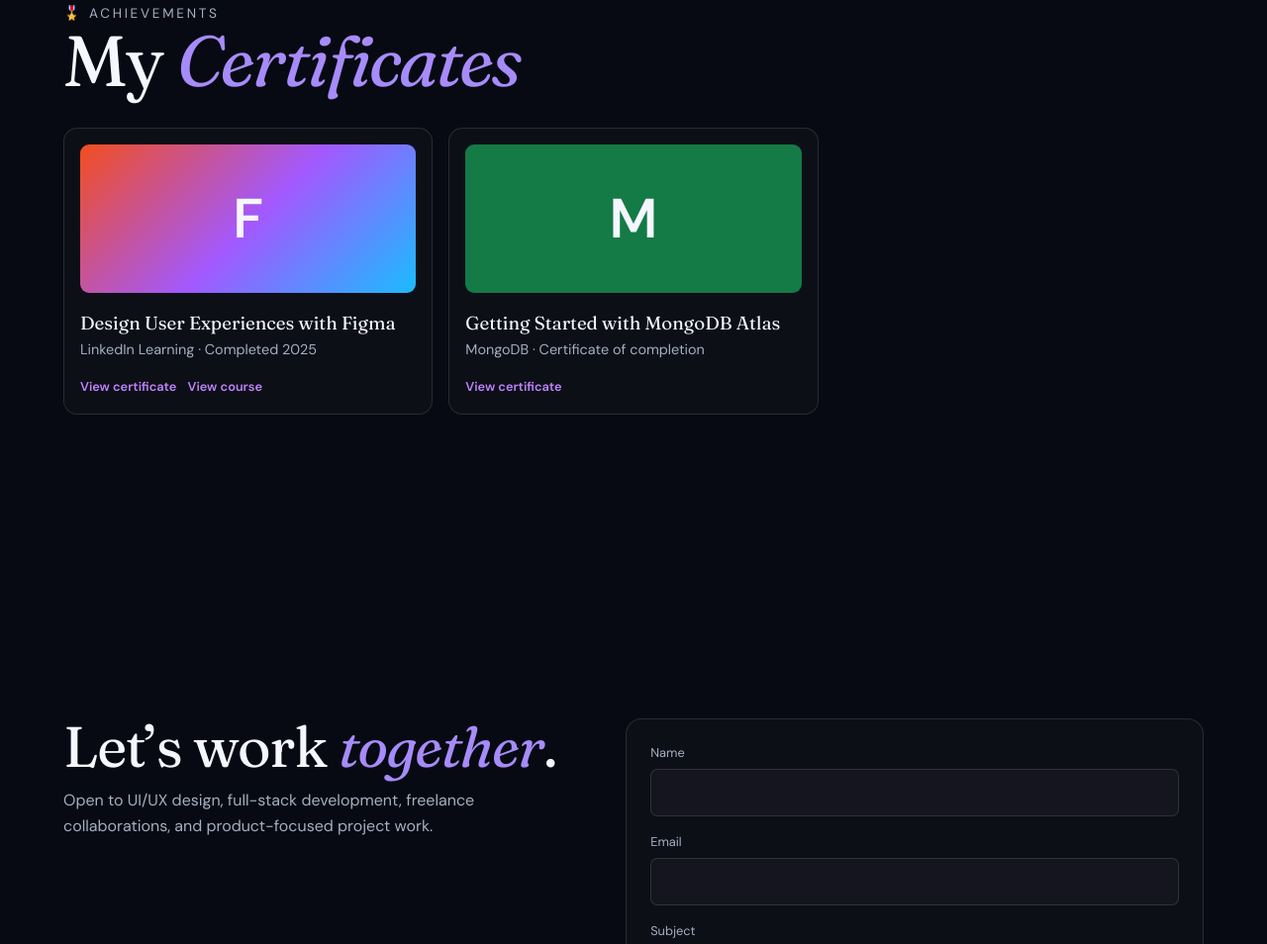
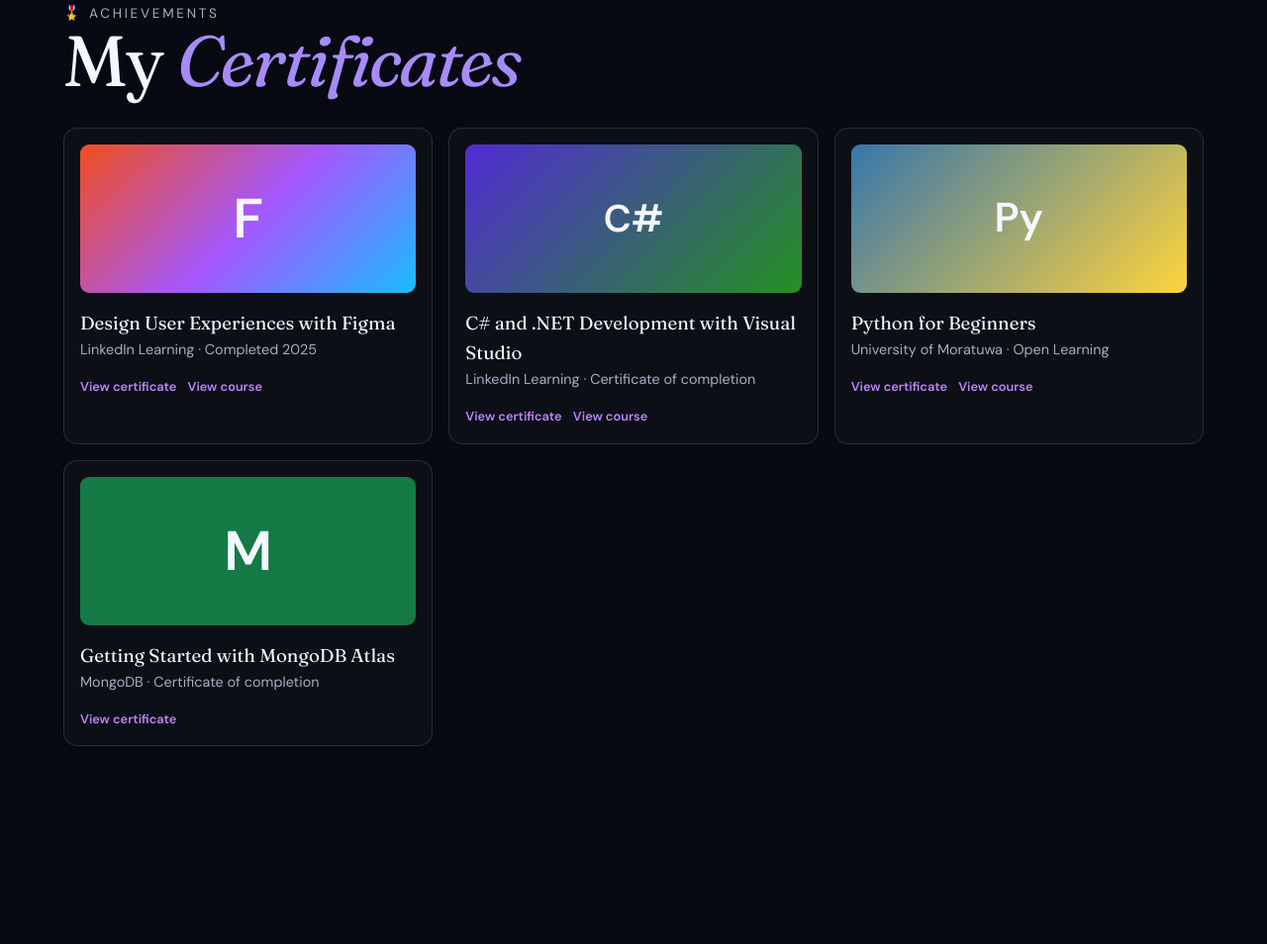
Before and after one commit to Tashzzz/portfolio.tash, a plain HTML site: page index.html in a window 1280 px wide. Shown: the part 6240-7194 px from the top of the page at 99% size. Drawn offline with Linux system fonts and the light colour scheme.

Commit message:
new certificates

```diff
--- a/index.html
+++ b/index.html
@@ -259,7 +259,49 @@
     </section>
 
     <section class="section certificates" id="certificates">
-      <div class="container"><div class="section__header section__header--compact"><span class="section__kicker">🎖️ Achievements</span><h2 class="section__title">My <span class="italic">Certificates</span></h2></div><div class="certificate-grid"><article><div class="certificate-art certificate-art--figma">F</div><h3>Design User Experiences with Figma</h3><p>LinkedIn Learning · Completed 2025</p><div class="certificate-links"><a href="Certificates/CertificateOfCompletion_Design%20User%20Experiences%20with%20Figma%20(3).pdf" target="_blank" rel="noopener">View certificate</a><a href="https://www.linkedin.com/learning/paths/design-user-experiences-with-figma" target="_blank" rel="noopener">View course</a></div></article><article><div class="certificate-art certificate-art--mongo">M</div><h3>Getting Started with MongoDB Atlas</h3><p>MongoDB · Certificate of completion</p><div class="certificate-links"><a href="Certificates/it23217140-samarasinghe-satm-5358def3-fea1-4462-90c4-54d058b8619d-certificate.pdf" target="_blank" rel="noopener">View certificate</a></div></article></div></div>
+      <div class="container">
+        <div class="section__header section__header--compact">
+          <span class="section__kicker">🎖️ Achievements</span>
+          <h2 class="section__title">My <span class="italic">Certificates</span></h2>
+        </div>
+        <div class="certificate-grid">
+          <article>
+            <div class="certificate-art certificate-art--figma">F</div>
+            <h3>Design User Experiences with Figma</h3>
+            <p>LinkedIn Learning · Completed 2025</p>
+            <div class="certificate-links">
+              <a href="Certificates/CertificateOfCompletion_Design%20User%20Experiences%20with%20Figma%20(3).pdf" target="_blank" rel="noopener">View certificate</a>
+              <a href="https://www.linkedin.com/learning/paths/design-user-experiences-with-figma" target="_blank" rel="noopener">View course</a>
+            </div>
+          </article>
+          <article>
+            <div class="certificate-art certificate-art--dotnet">C#</div>
+            <h3>C# and .NET Development with Visual Studio</h3>
+            <p>LinkedIn Learning · Certificate of completion</p>
+            <div class="certificate-links">
+              <a href="Certificates/CertificateOfCompletion_C%20and%20.NET%20Development%20with%20Visual%20Studio.pdf" target="_blank" rel="noopener">View certificate</a>
+              <a href="https://www.linkedin.com/learning/c-sharp-and-dot-net-development-with-visual-studio" target="_blank" rel="noopener">View course</a>
+            </div>
+          </article>
+          <article>
+            <div class="certificate-art certificate-art--python">Py</div>
+            <h3>Python for Beginners</h3>
+            <p>University of Moratuwa · Open Learning</p>
+            <div class="certificate-links">
+              <a href="Certificates/Python_for_Beginners_E-Certificate.pdf" target="_blank" rel="noopener">View certificate</a>
+              <a href="https://open.uom.lk/" target="_blank" rel="noopener">View course</a>
+            </div>
+          </article>
+          <article>
+            <div class="certificate-art certificate-art--mongo">M</div>
+            <h3>Getting Started with MongoDB Atlas</h3>
+            <p>MongoDB · Certificate of completion</p>
+            <div class="certificate-links">
+              <a href="Certificates/it23217140-samarasinghe-satm-5358def3-fea1-4462-90c4-54d058b8619d-certificate.pdf" target="_blank" rel="noopener">View certificate</a>
+            </div>
+          </article>
+        </div>
+      </div>
     </section>
 
     <section class="section contact" id="contact">
--- a/styles.css
+++ b/styles.css
@@ -750,7 +750,7 @@ img { max-width: 100%; display: block; }
 
 .timeline { position: relative; max-width: 820px; margin: 3rem auto 0; }.timeline::before { content: ""; position: absolute; top: 0; bottom: 0; left: 50%; width: 1px; background: var(--accent-gradient); }.timeline article { width: calc(50% - 2rem); padding: 1.3rem; margin-bottom: 1.5rem; border: 1px solid var(--line); border-radius: 14px; background: rgba(16,18,27,.7); }.timeline article:nth-child(even) { margin-left: calc(50% + 2rem); }.timeline article span { color: #22d3ee; font-size: .78rem; }.timeline h3 { margin: .5rem 0; font-family: var(--serif); font-weight: 400; }.timeline p, .certificate-grid p { color: var(--text-muted); font-size: .9rem; }
 .certificate-grid { display: grid; grid-template-columns: repeat(3, 1fr); gap: 1rem; }.certificate-grid article { padding: 1rem; border: 1px solid var(--line); border-radius: 14px; background: rgba(16,18,27,.7); }.certificate-grid h3 { margin-top: 1rem; font-family: var(--serif); font-weight: 400; }.certificate-art { display: grid; place-items: center; height: 150px; border-radius: 9px; font: 700 3.5rem/1 var(--sans); }.certificate-art--mongo { background: #147a46; }.certificate-art--linkedin { background: #0a66c2; }.certificate-art--api { background: #f0b429; color: #17120a; font-size: 2rem; }
-.certificate-art--figma { background: linear-gradient(135deg, #f24e1e, #a259ff 52%, #1abcfe); }.certificate-links { display: flex; flex-wrap: wrap; gap: .7rem; margin-top: 1rem; }.certificate-links a { color: #c084fc; font-size: .8rem; font-weight: 600; }.certificate-links a:hover { color: white; }
+.certificate-art--figma { background: linear-gradient(135deg, #f24e1e, #a259ff 52%, #1abcfe); }.certificate-art--dotnet { background: linear-gradient(135deg, #512bd4, #239120); font-size: 2.4rem; }.certificate-art--python { background: linear-gradient(135deg, #3776ab, #ffd43b); font-size: 2.6rem; }.certificate-links { display: flex; flex-wrap: wrap; gap: .7rem; margin-top: 1rem; }.certificate-links a { color: #c084fc; font-size: .8rem; font-weight: 600; }.certificate-links a:hover { color: white; }
 .contact-form { grid-column: 2; grid-row: 1 / span 2; padding: 1.5rem; border: 1px solid var(--line); border-radius: 16px; background: rgba(16,18,27,.7); display: grid; align-content: start; gap: 1rem; }.contact-form label { color: var(--text-muted); font-size: .8rem; }.contact-form input, .contact-form textarea { display: block; width: 100%; margin-top: .35rem; padding: .8rem; border: 1px solid var(--line); border-radius: 7px; color: white; background: rgba(255,255,255,.03); font: inherit; }.contact-form input:focus, .contact-form textarea:focus { outline: 1px solid #c084fc; }.contact-form button { border: 0; cursor: pointer; }
 
 .labs__grid {
```
Also changed, not shown: 2 other files.
